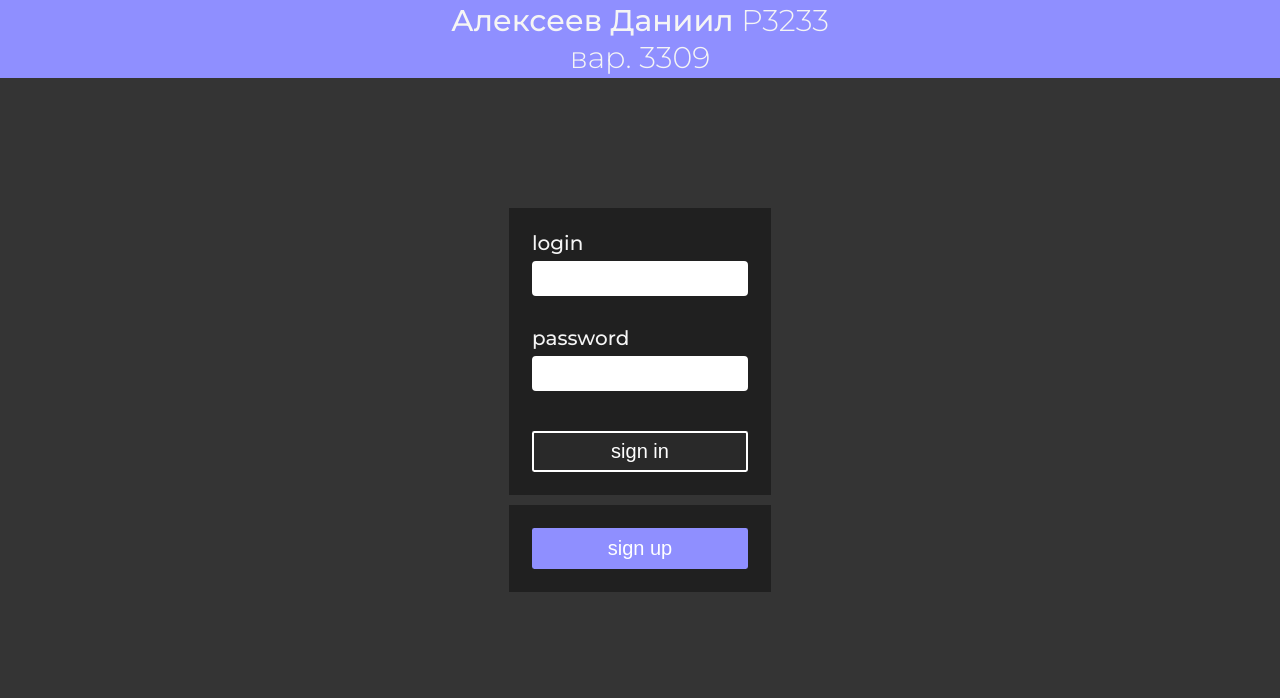
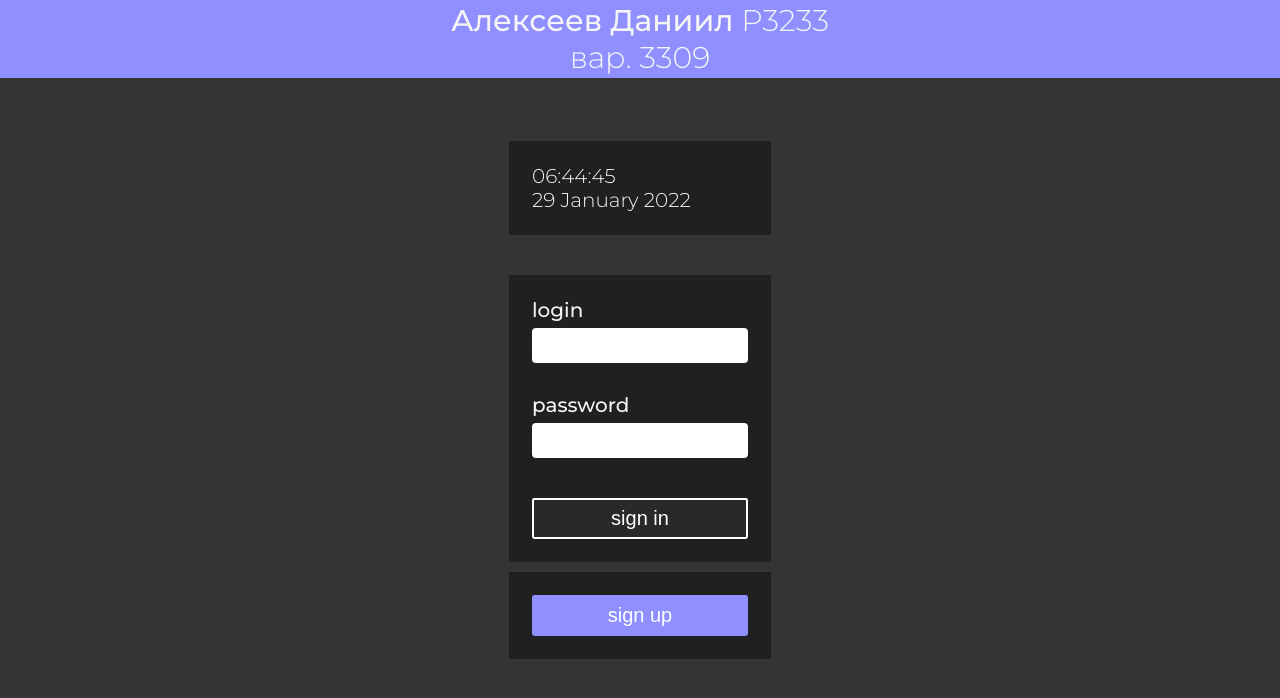
Before and after one commit to danANDla/web-lab-4, a Vue app in the folder pointappfront/: page / in a window 1280 px wide. Shown: the top 698 px of the page. Built offline with nearby package versions, Linux system fonts and the light colour scheme.

Commit message:
added clock on start page

```diff
--- a/pointappfront/src/views/Start.vue
+++ b/pointappfront/src/views/Start.vue
@@ -6,6 +6,10 @@
     </header>
     <main>
       <div class="content-wrapper">
+        <div class="time-block">
+          <div id="clock"></div>
+          <div id="date"></div>
+        </div>
         <login @logIn="signIn" v-model:error="error"></login>
       </div>
     </main>
@@ -66,15 +70,22 @@ export default {
             else{
               this.error = "some_error";
             }
-            // if(data.toString() === "false") {
-            //   console.log("Bad response");
-            // }
-            // else{
-            //   console.log("Good response");
-            //   this.$router.push({name: "PointApp", params: {login: Login, pass: Pass, status: "ok"}});
-            // }
           });
+    },
+    update: function() {
+        let date = new Date(),
+            months = ["January","February","March","April","May","June","July","August","September","October","November","December"],
+            days = (date.getDate() < 10) ? '0' + date.getDate() : date.getDate(),
+            hours = (date.getHours() < 10) ? '0' + date.getHours() : date.getHours(),
+            minutes = (date.getMinutes() < 10) ? '0' + date.getMinutes() : date.getMinutes(),
+            seconds = (date.getSeconds() < 10) ? '0' + date.getSeconds() : date.getSeconds();
+        document.getElementById('clock').innerHTML = hours + ':' + minutes + ':' + seconds;
+        document.getElementById('date').innerHTML = days + ' ' + months[date.getMonth()] + ' ' + date.getFullYear();
     }
+  },
+  mounted() {
+    this.update();
+    setInterval(this.update, 11000);
   }
 }
 
@@ -90,4 +101,12 @@ main{
   top: 50%;
   transform: translate(-50%, -50%);
 }
+
+.time-block{
+  width: 100%;
+  background: #202020;
+  padding: 23px;
+  display: block;
+  margin-bottom: 40px;
+}
 </style>
```
